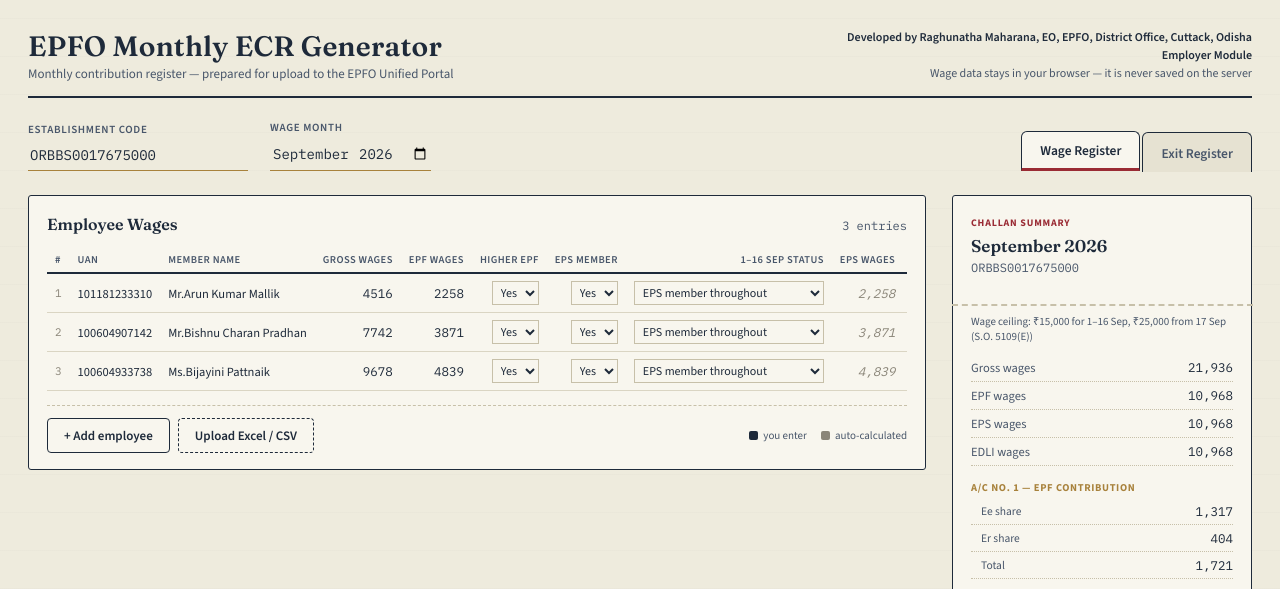
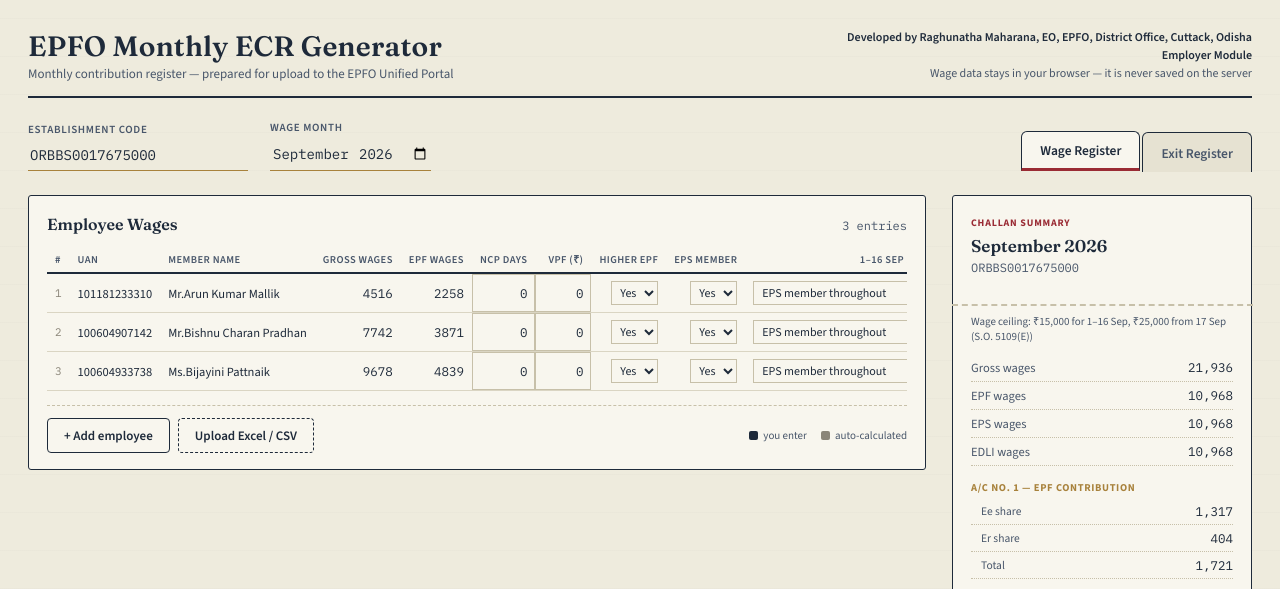
Before and after one commit to EPFRAGHU/ecr-generator, a Flask app: page / in a window 1280 px wide. Shown: the top 589 px of the page. Run offline with Flask 3, Linux system fonts and the light colour scheme; the visitor is signed in with stand-in values (Sample User, id 1); tables that the repository leaves empty hold one stand-in row (values such as "Sample post").

Commit message:
Add VPF per member and make NCP days a validated input
VPF is entered as a rupee amount per member and added to the EPF
contribution in the ECR and to the A/c 1 employee share; EPS and the
employer diff are unchanged. NCP days move next to EPF wages and accept
whole days up to the days in the wage month, checked in the page and on
the server. Both can be read from uploaded Excel/CSV files.

```diff
--- a/app.py
+++ b/app.py
@@ -13,6 +13,7 @@ and are viewed at /admin.
 """
 from __future__ import annotations
 
+import calendar
 import csv
 import hashlib
 import hmac
@@ -282,10 +283,11 @@ FIELD_SYNONYMS = {
     "gross": ["gross wages", "gross wage", "gross salary", "gross"],
     "epf": ["epf wages", "epf wage", "pf wages", "basic wages", "epf basic"],
     "ncp": ["ncp days", "ncp", "lop days", "loss of pay days"],
+    "vpf": ["vpf", "vpf amount", "voluntary pf", "voluntary provident fund"],
     "refund": ["refund of advances", "refund", "advance refund", "refund advance"],
 }
 REQUIRED_FIELDS = ["uan", "name", "gross", "epf"]
-OPTIONAL_FIELDS = ["ncp", "refund"]
+OPTIONAL_FIELDS = ["ncp", "vpf", "refund"]
 
 
 def _normalize_header(h: str) -> str:
@@ -340,13 +342,19 @@ def ceiling_for(wage_month: str) -> int:
     return NEW_CEILING if (wage_month or "") > SPLIT_MONTH else OLD_CEILING
 
 
-def calc_row(epf, wage_month="", eps_member=True, sep_basis="cap", higher=True) -> dict:
+def calc_row(
+    epf, wage_month="", eps_member=True, sep_basis="cap", higher=True, vpf=0
+) -> dict:
     """
     `epf` is the member's full-month EPF wages. EPF wages are capped at the
     ceiling (15,000 up to 16.09.2026, 25,000 from 17.09.2026) unless `higher`
     is set, in which case EPF is on the actual wage. EPS and EDLI wages are
     always capped, so the excess employer share goes to the EPF diff. In
     September 2026 the wage is split per `sep_basis`.
+
+    `vpf` is the voluntary PF amount in rupees. It is remitted with the
+    employee share, so it is added to the EPF contribution but not to the
+    employer's diff.
     """
     w = float(epf or 0)
     if wage_month == SPLIT_MONTH:
@@ -372,16 +380,44 @@ def calc_row(epf, wage_month="", eps_member=True, sep_basis="cap", higher=True)
         eps_w = min(w, ceiling) if eps_member else 0.0
         edli_w = min(w, ceiling)
 
-    epf_contri = round_half_up(epf_w * 0.12)
+    base_contri = round_half_up(epf_w * 0.12)
     eps_contri = round_half_up(eps_w * 0.0833)
     return {
         "epf_wages": round_half_up(epf_w),
         "eps_wages": round_half_up(eps_w),
         "edli_wages": round_half_up(edli_w),
-        "epf_contri": epf_contri,
+        "epf_contri": base_contri + round_half_up(float(vpf or 0)),
         "eps_contri": eps_contri,
-        "diff": epf_contri - eps_contri,
+        "diff": base_contri - eps_contri,
     }
+
+
+def days_in_month(wage_month: str) -> int:
+    try:
+        year, month = (int(p) for p in str(wage_month).split("-"))
+        return calendar.monthrange(year, month)[1]
+    except (TypeError, ValueError):
+        return 31
+
+
+# Keep ncp_issue / vpf_issue in sync with ncpIssue / vpfIssue in static/app.js.
+def ncp_issue(ncp, wage_month: str) -> str:
+    s = str(ncp if ncp is not None else "").strip()
+    if s in ("", "0"):
+        return ""
+    if not re.fullmatch(r"\d+", s):
+        return "NCP days must be whole days"
+    max_days = days_in_month(wage_month)
+    if int(s) > max_days:
+        return f"NCP days cannot exceed {max_days}"
+    return ""
+
+
+def vpf_issue(vpf) -> str:
+    s = str(vpf if vpf is not None else "").strip()
+    if s in ("", "0"):
+        return ""
+    return "" if re.fullmatch(r"\d+(\.\d+)?", s) else "VPF is not a valid amount"
 
 
 def row_eps_member(row: dict) -> bool:
@@ -411,7 +447,17 @@ def validate_wage_row(row: dict) -> list[str]:
             issues.append("EPF wages exceed gross wages")
     except (TypeError, ValueError):
         issues.append("Gross/EPF wages are not numeric")
+    # The wage month isn't known at upload time; the page re-checks NCP days
+    # against the chosen month.
+    for issue in (ncp_issue(row.get("ncp"), ""), vpf_issue(row.get("vpf"))):
+        if issue:
+            issues.append(issue)
     return issues
+
+
+def _whole_number_text(val: str) -> str:
+    # Excel numbers often arrive as "4.0"; keep them as "4".
+    return re.sub(r"^(\d+)\.0+$", r"\1", val)
 
 
 # ---------------------------------------------------------------------------
@@ -485,7 +531,8 @@ def upload():
             "name": get("name"),
             "gross": get("gross") or "0",
             "epf": get("epf") or "0",
-            "ncp": get("ncp") or "0",
+            "ncp": _whole_number_text(get("ncp")) or "0",
+            "vpf": _whole_number_text(get("vpf")) or "0",
             "refund": get("refund") or "0",
         }
         rows.append(row)
@@ -514,15 +561,25 @@ def generate_ecr():
 
     year, month = wage_month.split("-")
 
+    for n, row in enumerate(rows, start=1):
+        issue = ncp_issue(row.get("ncp"), wage_month) or vpf_issue(row.get("vpf"))
+        if issue:
+            return jsonify({"error": f"Row {n}: {issue}"}), 400
+
     lines = []
     d = "#~#"
     for row in rows:
         gross = float(row.get("gross") or 0)
         epf = float(row.get("epf") or 0)
         calc = calc_row(
-            epf, wage_month, row_eps_member(row), row_sep_basis(row), row_higher_epf(row)
+            epf,
+            wage_month,
+            row_eps_member(row),
+            row_sep_basis(row),
+            row_higher_epf(row),
+            float(row.get("vpf") or 0),
         )
-        ncp = row.get("ncp") or 0
+        ncp = int(row.get("ncp") or 0)
         refund = row.get("refund") or 0
 
         dd = [
@@ -535,7 +592,7 @@ def generate_ecr():
             str(calc["epf_contri"])[:10],
             str(calc["eps_contri"])[:10],
             str(calc["diff"])[:10],
-            str(ncp)[:2] if float(ncp or 0) > 0 else "0",
+            str(ncp),
             str(refund)[:10] if float(refund or 0) > 0 else "0",
         ]
         lines.append(d.join(dd))
--- a/static/app.js
+++ b/static/app.js
@@ -56,15 +56,43 @@ function calc(row){
     epsW = epsMember ? Math.min(w, ceiling) : 0;
     edliW = Math.min(w, ceiling);
   }
-  const epfContri = roundHalfUp(epfW*0.12);
+  // VPF is a voluntary employee contribution on top of the 12%. It is
+  // remitted with the employee share (ECR "EPF contribution", A/c 1) and
+  // does not change the employer's diff.
+  const baseContri = roundHalfUp(epfW*0.12);
+  const vpf = vpfIssue(row.vpf) ? 0 : roundHalfUp(Number(row.vpf)||0);
   const epsContri = roundHalfUp(epsW*0.0833);
   return {
     epfW: roundHalfUp(epfW), eps: roundHalfUp(epsW), edli: roundHalfUp(edliW),
-    epfContri, epsContri, diff: epfContri - epsContri,
+    vpf, epfContri: baseContri + vpf, epsContri, diff: baseContri - epsContri,
   };
 }
 
 function isValidUAN(uan){ return /^\d{12}$/.test(String(uan||'').trim()); }
+
+function daysInMonth(month){
+  const m = /^(\d{4})-(\d{2})$/.exec(month || '');
+  return m ? new Date(Number(m[1]), Number(m[2]), 0).getDate() : 31;
+}
+
+// NCP days: whole days, 0 up to the number of days in the wage month.
+// Keep in sync with ncp_issue() in app.py.
+function ncpIssue(ncp){
+  const s = String(ncp ?? '').trim();
+  if(s === '' || s === '0') return '';
+  if(!/^\d+$/.test(s)) return 'whole days only';
+  const max = daysInMonth(wageMonth());
+  return Number(s) > max ? `max ${max} days` : '';
+}
+
+// VPF: rupee amount, zero or more. Keep in sync with vpf_issue() in app.py.
+function vpfIssue(vpf){
+  const s = String(vpf ?? '').trim();
+  if(s === '' || s === '0') return '';
+  return /^\d+(\.\d+)?$/.test(s) ? '' : 'not a valid amount';
+}
+
+const rowHasIssue = row => !isValidUAN(row.uan) || !!ncpIssue(row.ncp) || !!vpfIssue(row.vpf);
 
 // ---------- wage table ----------
 function renderWageTable(){
@@ -75,8 +103,10 @@ function renderWageTable(){
   wageRows.forEach((row, i)=>{
     const c = calc(row);
     const uanBad = !isValidUAN(row.uan);
+    const ncpBad = ncpIssue(row.ncp);
+    const vpfBad = vpfIssue(row.vpf);
     const tr = document.createElement('tr');
-    if(uanBad) tr.classList.add('issue-row');
+    if(rowHasIssue(row)) tr.classList.add('issue-row');
     const epsOpts = [['Y','Yes'],['N','No']].map(([v,l])=>
       `<option value="${v}" ${(row.eps||'Y')===v?'selected':''}>${l}</option>`).join('');
     const higherOpts = [['Y','Yes'],['N','No']].map(([v,l])=>
@@ -91,6 +121,8 @@ function renderWageTable(){
       <td class="left editable" contenteditable="true" data-field="name" data-i="${i}">${row.name}</td>
       <td class="editable" contenteditable="true" data-field="gross" data-i="${i}">${row.gross}</td>
       <td class="editable" contenteditable="true" data-field="epf" data-i="${i}">${row.epf}${epfNote}</td>
+      <td class="editable input-box" contenteditable="true" inputmode="numeric" data-field="ncp" data-i="${i}">${row.ncp ?? 0}${ncpBad ? `<span class="issue-note">${ncpBad}</span>` : ''}</td>
+      <td class="editable input-box" contenteditable="true" inputmode="decimal" data-field="vpf" data-i="${i}">${row.vpf ?? 0}${vpfBad ? `<span class="issue-note">${vpfBad}</span>` : ''}</td>
       <td><select class="cell-select" data-sfield="higher" data-i="${i}">${higherOpts}</select></td>
       <td><select class="cell-select" data-sfield="eps" data-i="${i}">${epsOpts}</select></td>
       <td class="split-col"><select class="cell-select" data-sfield="sep" data-i="${i}" ${row.eps==='N'?'disabled':''}>${sepOpts}</select></td>
@@ -99,7 +131,6 @@ function renderWageTable(){
       <td class="calc">${fmt(c.epfContri)}</td>
       <td class="calc">${fmt(c.epsContri)}</td>
       <td class="calc">${fmt(c.diff)}</td>
-      <td class="editable" contenteditable="true" data-field="ncp" data-i="${i}">${row.ncp}</td>
       <td class="editable" contenteditable="true" data-field="refund" data-i="${i}">${row.refund}</td>
       <td class="delete-cell"><button class="del-btn" data-del="${i}">×</button></td>
     `;
@@ -131,7 +162,10 @@ function onWageEdit(e){
   const field = e.target.dataset.field;
   const note = e.target.querySelector('.issue-note, .calc-note');
   let val = e.target.textContent.replace(note ? note.textContent : '', '').trim();
-  if(['gross','epf','ncp','refund'].includes(field)){ val = Number(val)||0; }
+  if(['gross','epf','refund'].includes(field)){ val = Number(val)||0; }
+  // Keep a non-numeric NCP/VPF entry as typed so the row is flagged instead
+  // of silently becoming 0.
+  if(['ncp','vpf'].includes(field)){ val = val === '' ? 0 : (isNaN(Number(val)) ? val : Number(val)); }
   wageRows[i][field] = val;
   renderWageTable();
   renderStub();
@@ -180,10 +214,11 @@ function onExitEdit(e){
 
 // ---------- challan stub ----------
 function renderStub(){
-  let gross=0, epfw=0, epsw=0, edliw=0, ac1ee=0, ac1er=0, ac10=0;
+  let gross=0, epfw=0, epsw=0, edliw=0, ac1ee=0, ac1er=0, ac10=0, vpf=0;
   wageRows.forEach(row=>{
     const c = calc(row);
     gross += Number(row.gross)||0;
+    vpf += c.vpf;
     epfw += c.epfW;
     epsw += c.eps;
     edliw += c.edli;
@@ -202,6 +237,8 @@ function renderStub(){
   document.getElementById('s-epsw').textContent = fmt(epsw);
   document.getElementById('s-edliw').textContent = fmt(edliw);
   document.getElementById('s-ac1ee').textContent = fmt(ac1ee);
+  document.getElementById('s-vpf').textContent = fmt(vpf);
+  document.getElementById('s-vpf-row').hidden = vpf === 0;
   document.getElementById('s-ac1er').textContent = fmt(ac1er);
   document.getElementById('s-ac1t').textContent = fmt(ac1t);
   document.getElementById('s-ac10').textContent = fmt(ac10);
@@ -297,7 +334,7 @@ document.querySelectorAll('.tab-btn').forEach(btn=>{
 });
 
 document.getElementById('add-row-btn').addEventListener('click', ()=>{
-  wageRows.push({uan:"", name:"New employee", gross:0, epf:0, ncp:0, refund:0, higher:'Y', eps:'Y', sep:'cap'});
+  wageRows.push({uan:"", name:"New employee", gross:0, epf:0, ncp:0, vpf:0, refund:0, higher:'Y', eps:'Y', sep:'cap'});
   renderWageTable();
   renderStub();
 });
@@ -438,10 +475,12 @@ function importRows(rows, issues){
     wageRows.push({
       uan: r.uan, name: r.name,
       gross: Number(r.gross)||0, epf: Number(r.epf)||0,
-      ncp: Number(r.ncp)||0, refund: Number(r.refund)||0,
+      ncp: isNaN(Number(r.ncp)) ? r.ncp : Number(r.ncp),
+      vpf: isNaN(Number(r.vpf)) ? r.vpf : Number(r.vpf),
+      refund: Number(r.refund)||0,
       higher: 'Y', eps: 'Y', sep: 'cap',
     });
-    if(issues && issues[i] && issues[i].length) badRows.push(i+1);
+    if((issues && issues[i] && issues[i].length) || rowHasIssue(wageRows[wageRows.length-1])) badRows.push(i+1);
   });
   renderWageTable();
   renderStub();
@@ -455,7 +494,8 @@ function importRows(rows, issues){
 // ---------- mapping modal ----------
 const FIELD_LABELS = {
   uan: 'UAN', name: 'Member name', gross: 'Gross wages', epf: 'EPF wages',
-  ncp: 'NCP days (optional)', refund: 'Refund of advances (optional)',
+  ncp: 'NCP days (optional)', vpf: 'VPF amount (optional)',
+  refund: 'Refund of advances (optional)',
 };
 
 function openMappingModal(data){
@@ -547,9 +587,9 @@ document.getElementById('gen-ecr-btn').addEventListener('click', ()=>{
     showToast('Enter establishment code and wage month first');
     return;
   }
-  const badRow = wageRows.find(r=>!isValidUAN(r.uan));
+  const badRow = wageRows.find(rowHasIssue);
   if(badRow){
-    showToast('Fix invalid UAN(s) before generating — highlighted in red');
+    showToast('Fix the rows highlighted in red (UAN, NCP days or VPF) before generating');
     return;
   }
   downloadGenerated('/api/ecr/generate', {estab_code, wage_month, rows: wageRows}, 'ecr.txt');
--- a/static/style.css
+++ b/static/style.css
@@ -304,6 +304,16 @@
     background: rgba(154,43,52,0.06);
     box-shadow: inset 0 -2px 0 var(--stamp);
   }
+  /* Short per-member inputs (NCP days, VPF): boxed so they read as fields */
+  td.editable.input-box{
+    min-width: 56px;
+    box-shadow: inset 0 0 0 1px var(--rule);
+  }
+  td.editable.input-box:focus{
+    box-shadow: inset 0 0 0 1px var(--rule), inset 0 -2px 0 var(--stamp);
+  }
+  .stub-row.note .lbl, .stub-row.note .val{ font-style: italic; opacity: .8; }
+  .stub-row[hidden]{ display: none; }
   td.calc{
     color: var(--pencil);
     font-style: italic;
--- a/templates/index.html
+++ b/templates/index.html
@@ -88,6 +88,8 @@
               <th class="left">Member name</th>
               <th>Gross wages</th>
               <th>EPF wages</th>
+              <th title="Non-contributory period: days in the month with no wages">NCP days</th>
+              <th title="Voluntary PF, in rupees, on top of the 12% employee share">VPF (₹)</th>
               <th>Higher EPF</th>
               <th>EPS member</th>
               <th class="split-col">1–16 Sep status</th>
@@ -96,7 +98,6 @@
               <th>EPF contri.</th>
               <th>EPS contri.</th>
               <th>Diff</th>
-              <th>NCP days</th>
               <th>Refund adv.</th>
               <th></th>
             </tr>
@@ -167,6 +168,7 @@
 
       <div class="stub-section-title">A/c No. 1 — EPF contribution</div>
       <div class="stub-row sub"><span class="lbl">Ee share</span><span class="val" id="s-ac1ee">0</span></div>
+      <div class="stub-row sub note" id="s-vpf-row" hidden><span class="lbl">incl. VPF</span><span class="val" id="s-vpf">0</span></div>
       <div class="stub-row sub"><span class="lbl">Er share</span><span class="val" id="s-ac1er">0</span></div>
       <div class="stub-row sub"><span class="lbl">Total</span><span class="val" id="s-ac1t">0</span></div>
 
```
Also changed, not shown: README.md.
